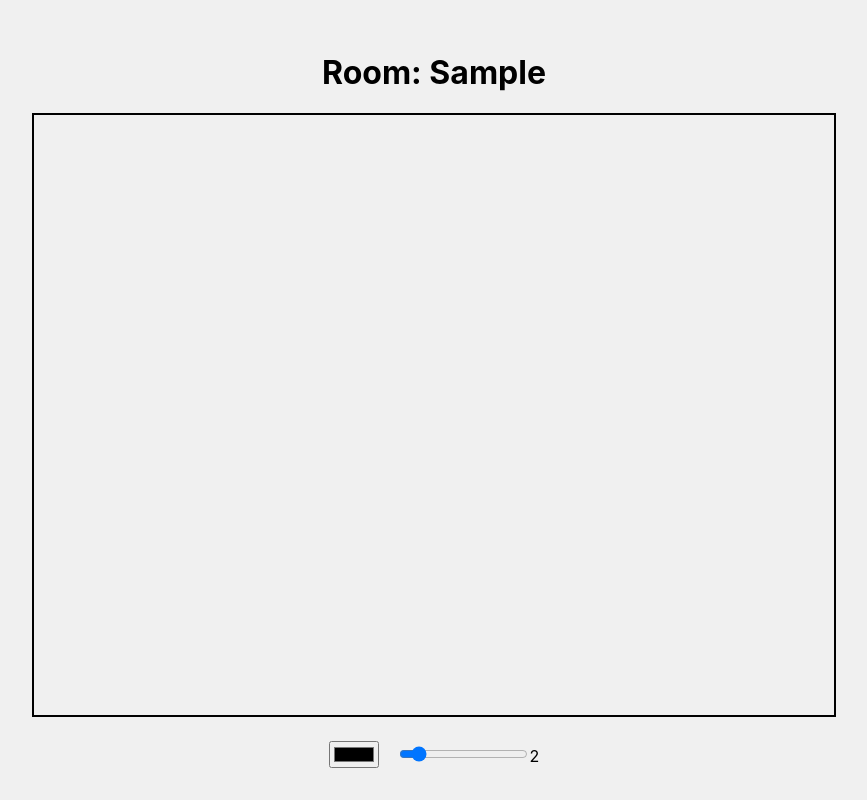
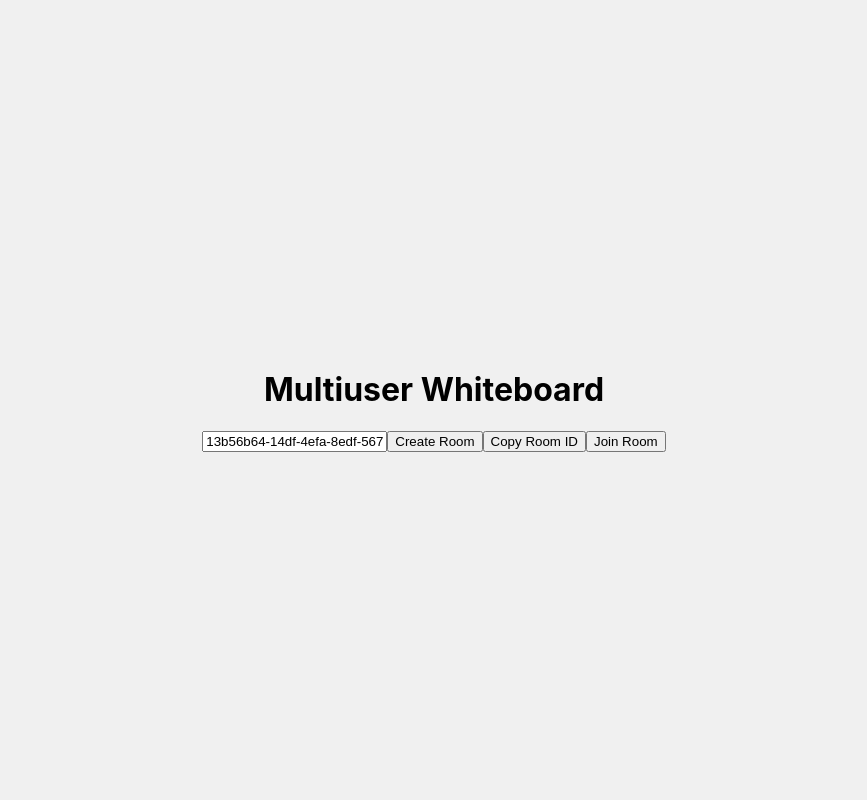
Before and after one commit to parth-nikam/multiuser-whiteboard, a React (Create React App) app: page / in a window 1280 px wide. Both pictures are taken after typing "Sample" into the empty fields and a click on the button "Create Room". Shown: the whole page, without its empty margins (206-1073 px from the left). Built offline with nearby package versions, Linux system fonts and the light colour scheme; no server answers.

Commit message:
Generating UUid. Multiple users can join a single room

```diff
--- a/package.json
+++ b/package.json
@@ -11,6 +11,7 @@
     "react-dom": "^18.3.1",
     "react-scripts": "5.0.1",
     "socket.io-client": "^4.7.5",
+    "uuid": "^10.0.0",
     "web-vitals": "^2.1.4"
   },
   "scripts": {
--- a/src/components/App.js
+++ b/src/components/App.js
@@ -1,16 +1,23 @@
 import React, { useState } from 'react';
 import Whiteboard from './Whiteboard';
+import { v4 as uuidv4 } from 'uuid';
 
 const App = () => {
     const [room, setRoom] = useState('');
     const [inRoom, setInRoom] = useState(false);
 
     const handleCreateRoom = () => {
-        setInRoom(true);
+        const newRoom = uuidv4();
+        setRoom(newRoom);
     };
 
     const handleJoinRoom = () => {
         setInRoom(true);
+    };
+
+    const handleCopyRoomId = () => {
+        navigator.clipboard.writeText(room);
+        alert('Room ID copied to clipboard!');
     };
 
     return (
@@ -20,11 +27,14 @@
                     <h1>Multiuser Whiteboard</h1>
                     <input
                         type="text"
-                        placeholder="Enter room name"
+                        placeholder="Enter room name or create a new room"
                         value={room}
                         onChange={(e) => setRoom(e.target.value)}
                     />
                     <button onClick={handleCreateRoom}>Create Room</button>
+                    {room && (
+                        <button onClick={handleCopyRoomId}>Copy Room ID</button>
+                    )}
                     <button onClick={handleJoinRoom}>Join Room</button>
                 </div>
             ) : (
```
Also changed, not shown: 2 other files (tests, documents, lock files or other folders).
